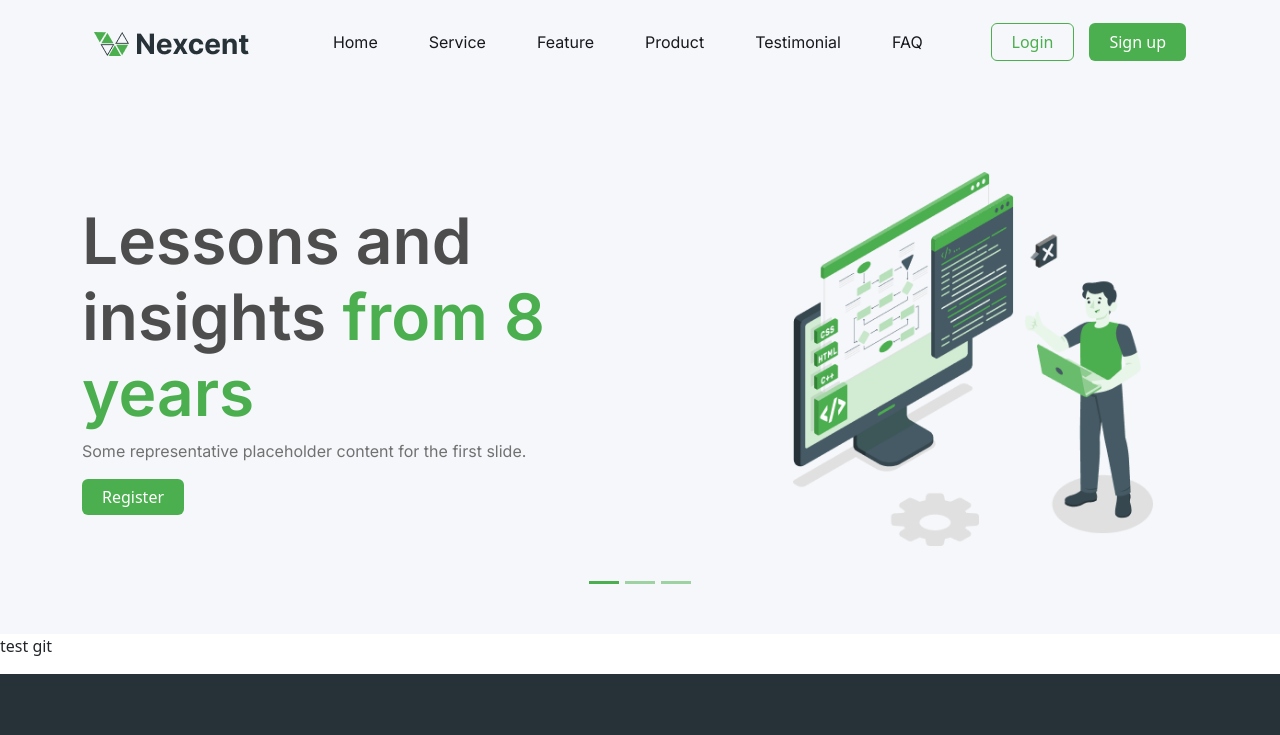
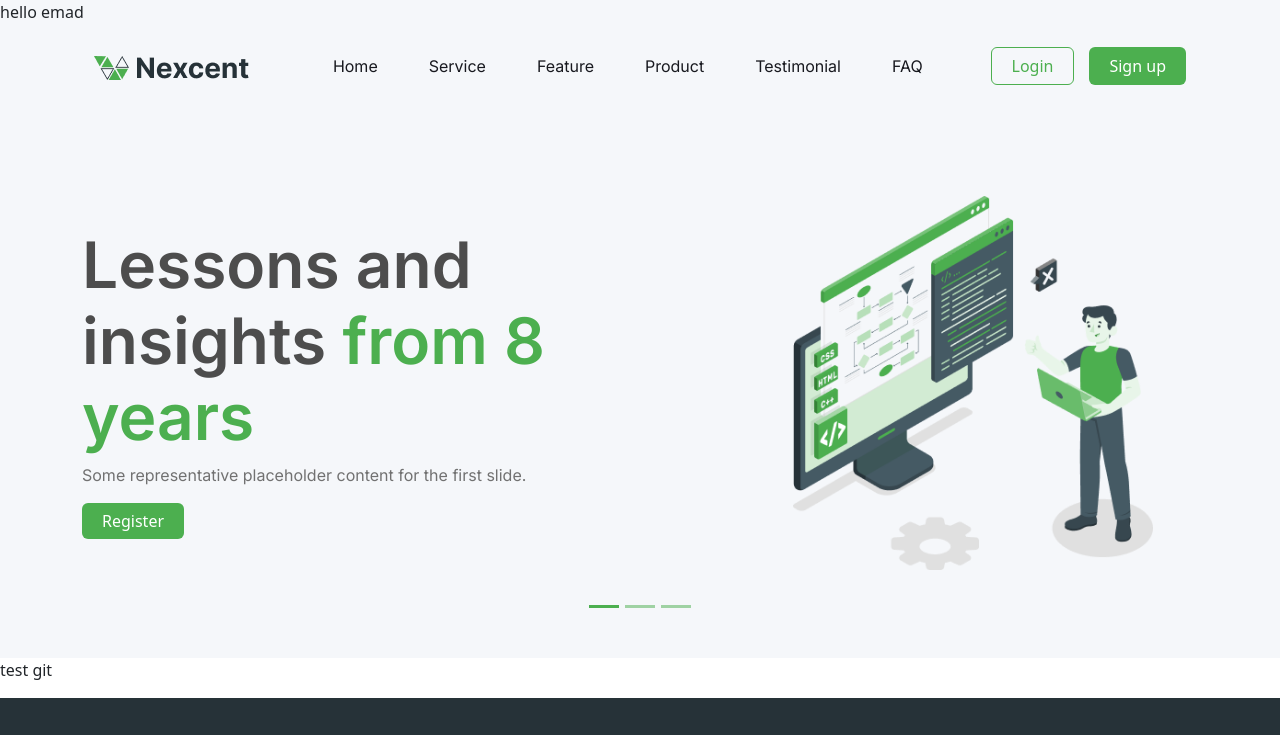
Before and after one commit to emad572013/ONL4_SWD2_G2, a plain HTML site: page index.html in a window 1280 px wide. Shown: the top 735 px of the page. Drawn offline with nearby package versions, Linux system fonts and the light colour scheme.

```diff
--- a/index.html
+++ b/index.html
@@ -28,6 +28,9 @@
 <body>
     <!-- start header -->
     <header class="main-header">
+        <div>
+            hello emad
+        </div>
         <div class="container">
             <nav class="navbar navbar-expand-lg bg-body-tertiary">
                 <div class="container-fluid">
```
